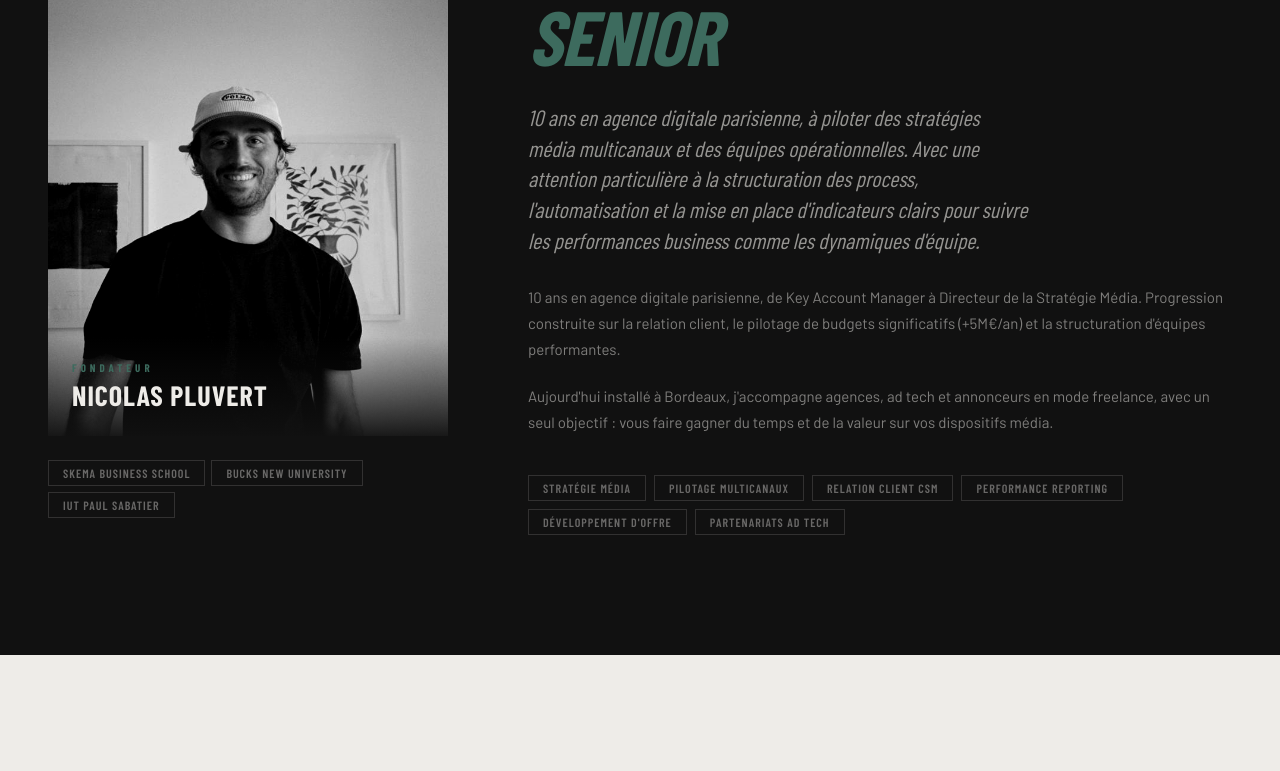
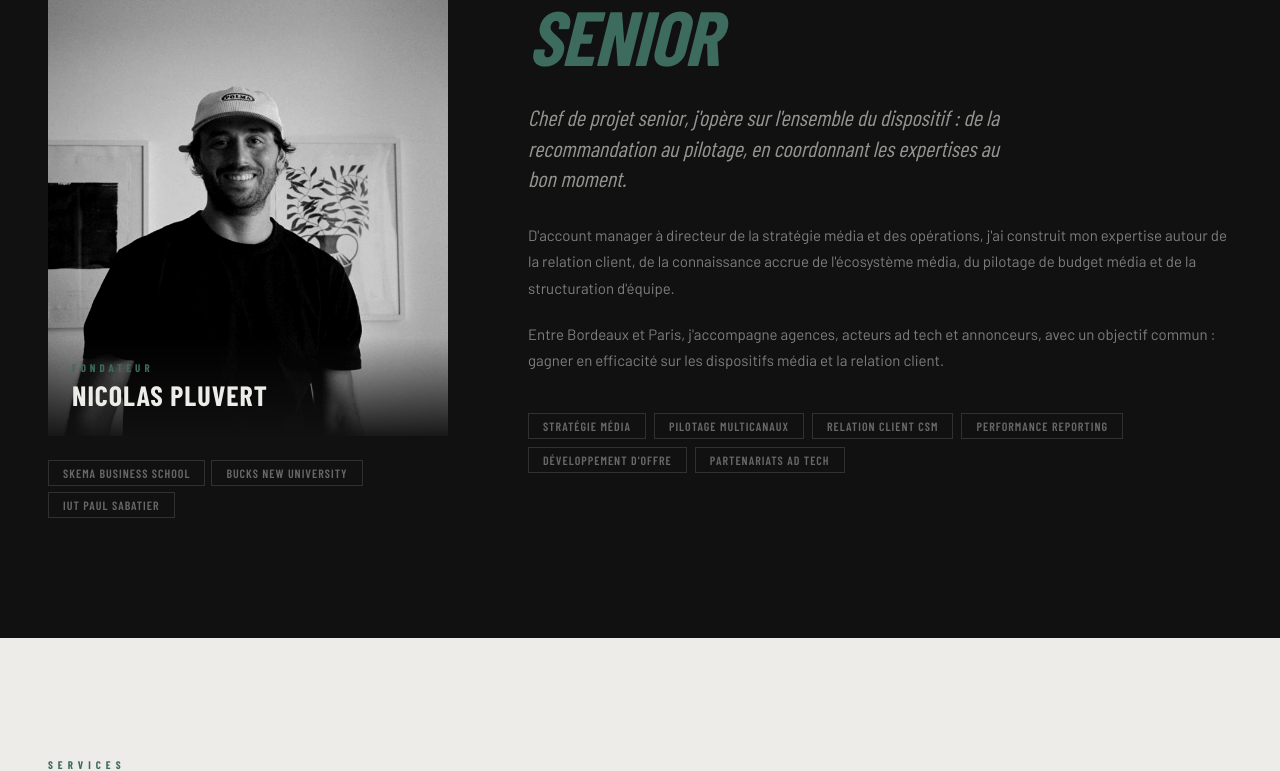
Before and after one commit to pluvertnicolas/Cadence-Conseil, a Next.js app: page / in a window 1280 px wide. Shown: the part 1309-2080 px from the top of the page. Built offline with nearby package versions, Linux system fonts and the light colour scheme; a web font is replaced by a local one.

Commit message:
Update np-consulting-v6.jsx

```diff
--- a/components/np-consulting-v6.jsx
+++ b/components/np-consulting-v6.jsx
@@ -9,7 +9,7 @@ const NAV_LABELS = { accueil: "Accueil", apropos: "À propos", offres: "Offres",
 
 const PACKAGES = [
   { id: "audit", n: "01", title: "Audit & Stratégie Média", sub: "Point de départ", desc: "Diagnostic complet de votre écosystème média. Mix canal, performances, outils, organisation. Livrable : recommandation stratégique actionnable avec plan d'action priorisé.", deliverables: ["Audit de l'existant (mix média, KPIs, outils)", "Benchmark sectoriel", "Recommandation stratégique", "Plan d'action priorisé"], ideal: "Annonceurs ou agences qui veulent un regard extérieur senior avant d'engager des budgets." },
-  { id: "pilotage", n: "02", title: "Pilotage & Performance", sub: "Exécution maîtrisée", desc: "Coordination de vos dispositifs multicanaux, display, vidéo, CTV, DOOH, social. J'élabore les plans, anime les équipes trading et assure le suivi des KPIs de bout en bout.", deliverables: ["Plan média multicanaux", "Coordination des équipes trading", "Suivi de performance en continu", "Reporting et recommandations d'optimisation"], ideal: "Annonceurs avec des campagnes actives qui manquent de bande passante." },
+  { id: "pilotage", n: "02", title: "Pilotage & Performance", sub: "Exécution maîtrisée", desc: "Coordination de vos dispositifs multicanaux, display, vidéo, CTV, DOOH, social. J'élabore les plans, j'anime les équipes trading et assure le suivi des KPIs de bout en bout.", deliverables: ["Plan média multicanaux", "Coordination des équipes trading", "Suivi de performance en continu", "Reporting et recommandations d'optimisation"], ideal: "Annonceurs avec des campagnes actives qui manquent de bande passante." },
   { id: "relation", n: "03", title: "Relation Client & Satisfaction", sub: "Avantage structurel", desc: "Structuration de vos process de suivi client : rituels, indicateurs de satisfaction, formation des équipes. Transformer la relation client en levier de rétention.", deliverables: ["Audit des process CSM existants", "Rituels clients (kick-off, bilans, post-mortem)", "Indicateurs NPS et NRR", "Formation et coaching des équipes"], ideal: "Agences et ad tech qui veulent réduire le churn et augmenter la valeur client." },
   { id: "conseil", n: "04", title: "Conseil & Développement d'Offre", sub: "Croissance structurée", desc: "Accompagnement stratégique sur votre positionnement, l'évolution de vos offres et l'identification de partenariats à valeur. Une perspective externe senior, nourrie de 10 ans de terrain en agence et ad tech.", deliverables: ["Analyse de positionnement", "Stratégie d'évolution d'offre", "Identification de partenariats stratégiques", "Business plan et roadmap"], ideal: "Agences ou ad tech en phase de structuration ou de pivot stratégique." },
 ];
@@ -60,7 +60,7 @@ const REALISATIONS = [
 ];
 
 const MILESTONES = [
-  { year: "2025", role: "Fondateur", co: "Cadence Conseil", desc: "Lancement de Cadence Conseil. Accompagnement d'agences, d'annonceurs et d'acteurs ad tech sur leurs stratégies média et leur relation client.", current: true },
+  { year: "2025", role: "Fondateur", co: "Cadence Conseil", desc: "Lancement de Cadence Conseil. Accompagnement d'agences, d'annonceurs et d'acteurs ad tech sur la stratégie média et la relation client.", current: true },
   { year: "2024", role: "Directeur du Planning et de la Stratégie Média", co: "Olyn Group · Mozoo", desc: "+5M€ budget, 250+ campagnes/an, 8 pers." },
   { year: "2023", role: "Directeur des Opérations", co: "Mozoo", desc: "Partenariats ad tech, lancement offre vidéo." },
   { year: "2019", role: "Directeur de Projets CSM", co: "Mozoo", desc: "+10% CA annuel, NRR >110%." },
@@ -361,13 +361,13 @@ export default function NPConsultingV6() {
                   <span style={{ color:"#3D6B5E", fontStyle:"italic" }}>SENIOR</span>
                 </h2>
                 <p style={{ fontFamily:"'Barlow Condensed',sans-serif", fontSize:22, fontWeight:400, fontStyle:"italic", lineHeight:1.4, color:"rgba(238,236,232,0.6)", marginBottom:28, maxWidth:500 }}>
-                  10 ans en agence digitale parisienne, à piloter des stratégies média multicanaux et des équipes opérationnelles. Avec une attention particulière à la structuration des process, l'automatisation et la mise en place d'indicateurs clairs pour suivre les performances business comme les dynamiques d'équipe.
+                  Chef de projet senior, j'opère sur l'ensemble du dispositif : de la recommandation au pilotage, en coordonnant les expertises au bon moment.
                 </p>
                 <p className="body-text" style={{ color:"rgba(238,236,232,0.5)", marginBottom:20 }}>
-                  10 ans en agence digitale parisienne, de Key Account Manager à Directeur de la Stratégie Média. Progression construite sur la relation client, le pilotage de budgets significatifs (+5M€/an) et la structuration d'équipes performantes.
+                  D'account manager à directeur de la stratégie média et des opérations, j'ai construit mon expertise autour de la relation client, de la connaissance accrue de l'écosystème média, du pilotage de budget média et de la structuration d'équipe.
                 </p>
                 <p className="body-text" style={{ color:"rgba(238,236,232,0.5)", marginBottom:40 }}>
-                  Aujourd'hui installé à Bordeaux, j'accompagne agences, ad tech et annonceurs en mode freelance, avec un seul objectif : vous faire gagner du temps et de la valeur sur vos dispositifs média.
+                  Entre Bordeaux et Paris, j'accompagne agences, acteurs ad tech et annonceurs, avec un objectif commun : gagner en efficacité sur les dispositifs média et la relation client.
                 </p>
                 <div style={{ display:"flex", flexWrap:"wrap", gap:8 }}>
                   {["Stratégie média","Pilotage multicanaux","Relation client CSM","Performance reporting","Développement d'offre","Partenariats ad tech"].map((c, i) => (
```
